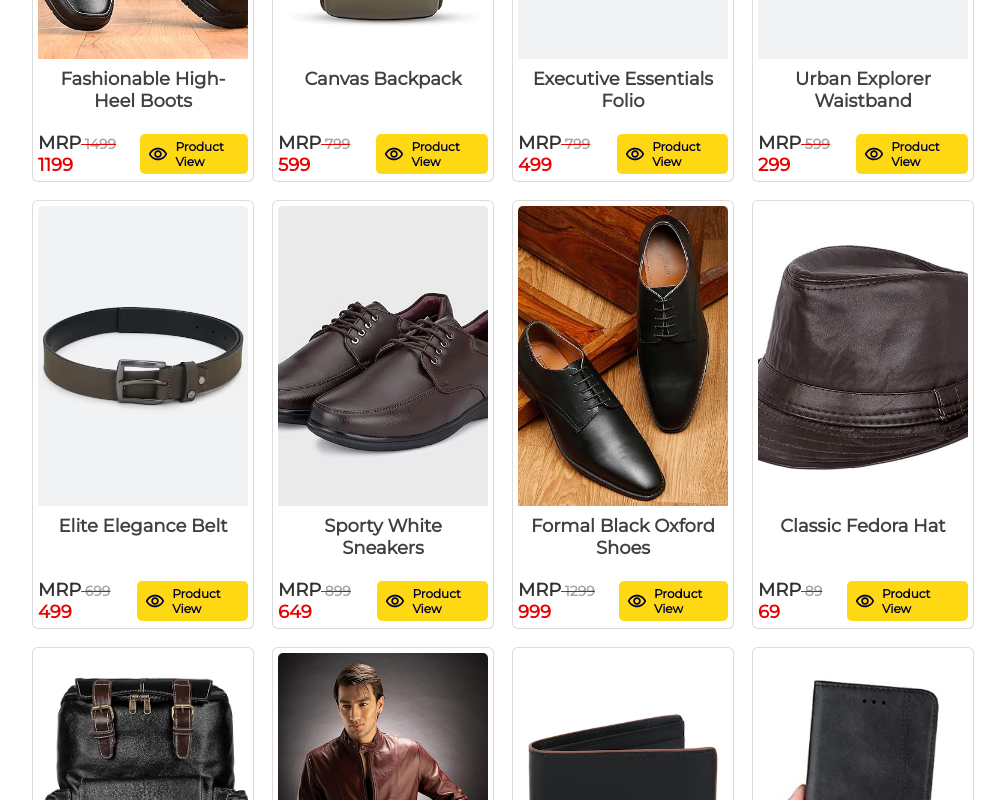
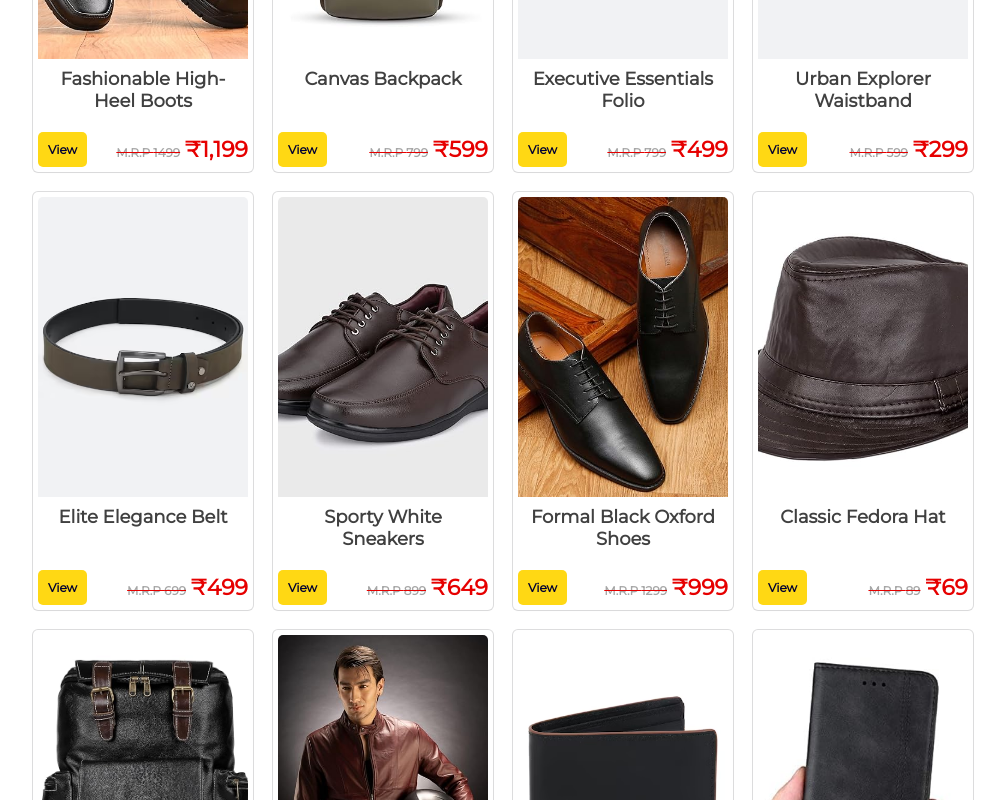
Before and after one commit to theaashiq/elege-leather, a React (Create React App) app: page /elege-leather/mainPage/products in a window 1280 px wide. Shown: the part 800-1600 px from the top of the page, without its empty margins (137-1142 px from the left). Built offline with nearby package versions, Linux system fonts and the light colour scheme; a web font is replaced by a local one.

Commit message:
updates in price format

```diff
--- a/src/components/pages/mainpage/cart/cartProductBlock.jsx
+++ b/src/components/pages/mainpage/cart/cartProductBlock.jsx
@@ -3,6 +3,7 @@ import { AddCartContext } from './addtocartContext'
 import data from '../../../services/data'
 import './css/cartProductBlock.css'
 import { useNotification } from '../../../services/notification'
+import { FormatPrice } from '../../../services/formatPrice'
 
 
 const CartProductBlock = () => {
@@ -210,7 +211,7 @@ return (
                         Price
                       </p>
                       <p className='CartProductBlock-container-OfferPriceData'>
-                        {obj.offer_price}
+                        <FormatPrice price={obj.offer_price}/>
                       </p>
                       <p className='CartProductBlock-container-priceData'>
                         M.R.P: <span>{obj.price}</span>
--- a/src/components/pages/mainpage/cart/cartProductGridBlock.jsx
+++ b/src/components/pages/mainpage/cart/cartProductGridBlock.jsx
@@ -4,6 +4,7 @@ import data from '../../../services/data'
 import './css/cartProductGridBlock.css'
 import ShoppingCartOutlinedIcon from '@mui/icons-material/ShoppingCartOutlined';
 import RemoveRedEyeOutlinedIcon from '@mui/icons-material/RemoveRedEyeOutlined';
+import { FormatPrice } from '../../../services/formatPrice';
 
 const CartProductGridBlock = () => {
 
@@ -54,7 +55,7 @@ console.log(products, 'Products')
                 <div>
                   <p style={{fontSize:'14px'}}>{obj.product_name}</p>
                   <p style={{fontSize:'14px'}}>{obj.rating}</p>
-                  <p style={{fontSize:'14px'}}>M.R.P <span>{obj.offer_price}</span></p>
+                  <p style={{fontSize:'14px'}}><span><FormatPrice price={obj.offer_price}/></span></p>
                 </div>
                 <div className="cartProductGridBlock-btn">
                   <p onClick={() => handleAddToCart(obj.id)}>Add to cart</p>
--- a/src/components/pages/mainpage/cart/css/addToCart.css
+++ b/src/components/pages/mainpage/cart/css/addToCart.css
@@ -79,6 +79,8 @@
     margin-top: 10px;
     font-size: 20px;
     font-weight: bold;
+    width: fit-content;
+    //border: 1px solid;
 }
 
 .addToCart-yourOrder-table th, td{
@@ -119,6 +121,17 @@
 .cart-container{
     display: flex;
 } */
+.addToCart-totalAmountBlock{
+    display: flex;
+    flex-direction: column;
+    //border: 1px solid;
+    align-items: center;
+    justify-content: space-around;
+    //border: 1px solid;
+    width: 100%;
+    margin-top: 10px;
+
+}
 
 @media screen and (max-width: 1323px) {
     /* .cart-container{
@@ -140,6 +153,8 @@
 
 }  */
 
+
+
 @media screen and (max-width: 1250px) {
     .no-items-in-cart{
         font-size: 26px
@@ -157,7 +172,7 @@
     }
 
     .addToCart-yourOrder-container{
-        height: 100px;
+        height: 120px;
         width: 100%;
         background-color: #fff;
         margin: 0;
@@ -173,11 +188,12 @@
 
     .addToCart-totalAmountBlock{
         display: flex;
+        flex-direction: row;
         align-items: center;
         justify-content: space-around;
         //border: 1px solid;
         width: 100%;
-        margin-top: 10px;
+        margin: 10px;
     }
 
     .addToCart-totalAmount{
--- a/src/components/pages/mainpage/cart/css/cartProductBlock.css
+++ b/src/components/pages/mainpage/cart/css/cartProductBlock.css
@@ -84,7 +84,7 @@
 
 .CartProductBlock-delete {
   margin-left: 50px;
-  color: #c60000;
+  color: #cc0c39;
   cursor: pointer;
   font-weight: bold;
   font-family: "Poppins", sans-serif;
@@ -140,6 +140,7 @@
 
 .CartProductBlock-container-price {
   font-family: "Poppins", sans-serif;
+
 }
 
 .CartProductBlock-container-discount {
@@ -174,7 +175,8 @@
 
 .CartProductBlock-container-OfferPriceData {
   font-size: 24px;
-  font-weight: bold;
+  //font-weight: bold;
+  color: #cc0c39;
 }
 
 .CartProductBlock-container-priceData {
--- a/src/components/pages/mainpage/main/products.css
+++ b/src/components/pages/mainpage/main/products.css
@@ -30,6 +30,7 @@ section{
     display: flex;
     flex-direction: column;
     justify-content: space-between;
+    cursor: pointer;
 }
 
 .product img{
@@ -60,12 +61,15 @@ section{
 
 .price{
     font-family: Montserrat;
-    font-size: 18px;
+    font-size: 22px;
     color: #333;
+    //font-weight: bold;
+    //cursor: pointer;
 }
 
 .actual-price{
-    font-size: 14px;
+    font-size: 12px;
+    margin-right: 5px;
     color: #a6a6a6;
     text-decoration: line-through;
     text-decoration-color: #e60000;
@@ -75,11 +79,15 @@ section{
   display: flex;
   align-items: center;
   background-color: #ffd814;
-  padding: 5px 8px;
+  padding: 10px;
   border-radius: 5px;
   cursor: pointer;
+  //font-size: 14px;
 }
 
+.product-view-btn p:hover{
+    background-color: #ffa41c
+}
 .product-view-btn-icon{
     color: #000033;
     margin: 3px 2px 0px 0px;
@@ -87,7 +95,7 @@ section{
 
 .product-view-btn-name{
     color: #000033;
-    font-size: 14px;
+    font-size: 16px;
     font-family: Montserrat;;
 }
 
@@ -99,7 +107,7 @@ section{
 
     .product-view-btn-name{
         font-size: 12px;
-        margin-left: 5px;
+        //margin-left: 5px;
     }
 
 }
@@ -133,8 +141,11 @@ section{
     }
 
     .product-view-btn{
-        margin-top: 15px;
-        width:100%;
+        /* margin-top: 15px; */
+        /* width; */
+        margin-bottom: 10px;
+        display: flex;
+        justify-content: center;
     }
 
     .product-view-btn-icon{
@@ -151,11 +162,11 @@ section{
     }
 
     .price{
-        font-size: 14px;
+        font-size: 16px;
     }
 
     .actual-price{
-        font-size: 12px;
+        font-size: 11px;
     }
 
 }
@@ -170,4 +181,7 @@ section{
         gap: 50px;
     }
 
+    .product-view-btn{
+        display: none;
+    }
 }
--- a/src/components/pages/mainpage/main/products.jsx
+++ b/src/components/pages/mainpage/main/products.jsx
@@ -6,6 +6,7 @@ import ShoppingCartIcon from '@mui/icons-material/ShoppingCart';
 import Carousel from './carousel';
 import { productView } from '../../../services/handlingProducts'
 import { useNavigate } from 'react-router-dom';
+import { FormatPrice } from '../../../services/formatPrice';
 
 const Products = () => {
 const [products, setProducts] = useState(data)
@@ -26,7 +27,7 @@ const handleProductView = (id) => {
         <main className='grid'>
           {products.map((currElem) => {
             return(
-              <div className='product' key={currElem.id}>
+              <div className='product' key={currElem.id} onClick={() => handleProductView(currElem.id)}>
                  <div >
                     <img src={currElem.image} alt=''/>
                     <p className='product-name'>
@@ -34,16 +35,16 @@ const handleProductView = (id) => {
                     </p>
                  </div>
                  <div className='price-and-buy-button'>
-                    <div>
-                      <p className='price'>MRP
-                        <span className='actual-price'> {currElem.price}</span>
-                        <span className='offer-price'> {currElem.offer_price}</span>
+                    <div className='product-view-btn' onClick={() => handleProductView(currElem.id)}>
+                      <p>
+                        {/* <span className='product-view-btn-icon'><RemoveRedEyeOutlinedIcon fontSize='small'/></span> */}
+                        <span className='product-view-btn-name'>View</span>
                       </p>
                     </div>
-                    <div className='product-view-btn' onClick={() => handleProductView(currElem.id)}>
-                      <p>
-                        <span className='product-view-btn-icon'><RemoveRedEyeOutlinedIcon fontSize='small'/></span>
-                        <span className='product-view-btn-name'>Product View</span>
+                    <div>
+                      <p className='price'>
+                        <span className='actual-price'>M.R.P {currElem.price}</span>
+                        <span className='offer-price'><FormatPrice price={currElem.offer_price}/></span>
                       </p>
                     </div>
                  </div>
--- a/src/components/pages/mainpage/productView/productView.css
+++ b/src/components/pages/mainpage/productView/productView.css
@@ -30,9 +30,9 @@
 }
 
 .productView-discountPercentage{
-    font-size: 18px;
+    font-size: 16px;
     margin-top: 5px;
-    color: #e60000;
+    color: #ff8080;
     font-family: 'Poppins', sans-serif;
 
 }
--- /dev/null
+++ b/src/components/services/formatPrice.jsx
@@ -0,0 +1,7 @@
+export const FormatPrice = ({ price }) => {
+    return Intl.NumberFormat('en-In', {
+            style:'currency',
+            currency: "INR",
+            maximumFractionDigits: 0,
+        }).format(price)
+}
```
Also changed, not shown: src/components/pages/mainpage/cart/addToCart.jsx (+23 -3 lines), src/components/pages/mainpage/productView/productView.jsx (+4 -4 lines).
